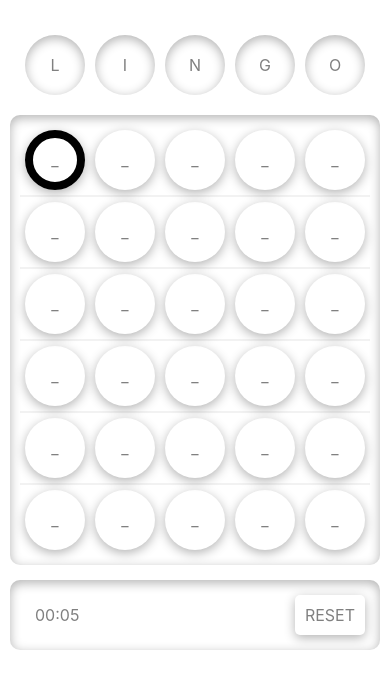
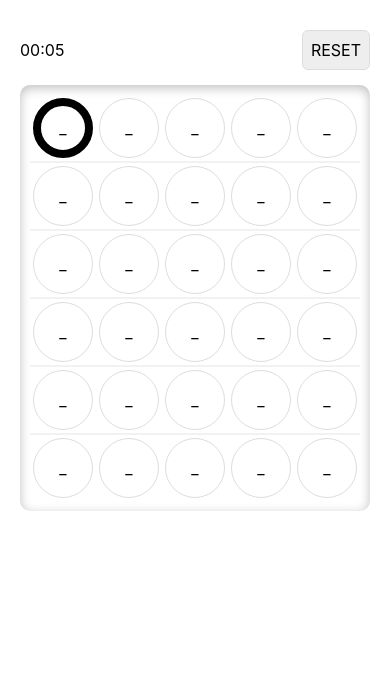
Before and after one commit to haf-decent/lingo, a React (Create React App) app in the folder client/: page / in a window 390 px wide. Shown: the top 688 px of the page. Built offline with nearby package versions, Linux system fonts and the light colour scheme.

Commit message:
add mobile keyboard with highlighting, redesign, refactor

```diff
--- a/client/src/Components/Game/Board.js
+++ b/client/src/Components/Game/Board.js
@@ -1,6 +1,5 @@
-import { useEffect, useState } from "react";
+import { useEffect } from "react";
 import styled from "styled-components";
-import { isMobile } from "react-device-detect";
 
 import { CenteredFlex, Flex } from "../Styles/Flex";
 
@@ -12,7 +11,7 @@ const Container = styled(CenteredFlex).attrs(() => ({
 	position: relative;
 	padding: 10px;
 	border-radius: 10px;
-	box-shadow: inset 0px 3px 11px rgba(0,0,0,0.3);
+	box-shadow: inset 0px 3px 11px rgba(0,0,0,0.25);
 `;
 
 const RowContainer = styled(Flex).attrs(() => ({
@@ -23,22 +22,13 @@ const RowContainer = styled(Flex).attrs(() => ({
 	}
 `;
 
-const HiddenInput = styled.textarea`
-	position: absolute;
-	width: 100%;
-	height: 100%;
-	opacity: 0;
-`;
-
 const allowed = "abcdefghijklmnopqrstuvwxyz".split("");
 
 export function Board({ enabled, gameState, onInput, onBackspace, onEnter, size }) {
-	const [ inputEl, setInputEl ] = useState();
 
 	useEffect(() => {
 		if (!enabled) return;
 
-		if (!inputEl) {
 		const onKeyDown = ({ key }) => {
 			switch(key) {
 				case "Backspace":
@@ -52,33 +42,10 @@ export function Board({ enabled, gameState, onInput, onBackspace, onEnter, size
 		window.addEventListener("keydown", onKeyDown);
 
 		return () => window.removeEventListener("keydown", onKeyDown);
-		}
-
-		const onMobileInput = ({ data, inputType }) => {
-			switch(inputType) {
-				case "deleteContentBackward":
-					return onBackspace();
-				case "insertLineBreak":
-					return onEnter();
-				case "insertText":
-					return allowed.includes(data.toLowerCase()) && onInput(data.toLowerCase());
-				default:
-					return;
-			}
-		}
-		inputEl.addEventListener("input", onMobileInput);
-
-		return () => inputEl.removeEventListener("input", onMobileInput);
-	}, [ inputEl, onInput, onBackspace, onEnter, enabled ]);
+	}, [ onInput, onBackspace, onEnter, enabled ]);
 
 	return (
-		<Container onTouchStart={event => {
-			console.log(inputEl);
-			if (!inputEl) return;
-			event.preventDefault();
-			inputEl.click();
-			inputEl.focus();
-		}}>
+		<Container>
 			{gameState.map((row, i) => (
 				<RowContainer key={i}>
 					{row.map(({ letter, status }, r) => (
@@ -91,7 +58,6 @@ export function Board({ enabled, gameState, onInput, onBackspace, onEnter, size
 					))}
 				</RowContainer>
 			))}
-			{isMobile && <HiddenInput ref={setInputEl}/>}
 		</Container>
 	)
 }
--- a/client/src/Components/Game/Controls.js
+++ b/client/src/Components/Game/Controls.js
@@ -9,15 +9,10 @@ const Container = styled(Flex).attrs(() => ({
 	align: "center"
 }))`
 	width: ${({ width }) => width}px;
-	padding: 15px;
-	border-radius: 10px;
-	box-shadow: inset 0px 3px 11px rgba(0,0,0,0.3);
 `;
 
 const Status = styled(CenteredFlex)`
 	height: 40px;
-	padding: 0px 10px;
-	color: gray;
 	& > strong {
 		text-transform: uppercase;
 	}
@@ -25,10 +20,10 @@ const Status = styled(CenteredFlex)`
 
 const ResetButton = styled(CenteredFlex)`
 	height: 40px;
-	padding: 10px;
-	border-radius: 5px;
-	color: gray;
-	box-shadow: 0px 3px 11px rgba(0,0,0,0.3);
+	padding: 4px 8px;
+	border-radius: 6px;
+	background-color: #eee;
+	border: 1px solid #ddd;
 	cursor: pointer;
 `;
 
--- /dev/null
+++ b/client/src/Components/Game/Keyboard.js
@@ -0,0 +1,88 @@
+import styled from "styled-components";
+import { CenteredFlex } from "../Styles/Flex";
+
+const Container = styled(CenteredFlex).attrs(() => ({
+	column: true
+}))`
+	position: fixed;
+	bottom: 0px;
+	left: 0px;
+	right: 0px;
+	height: 160px;
+
+	background-color: white;
+	box-shadow: 0px 3px 13px rgba(0,0,0,0.4);
+
+	border-top-left-radius: 20px;
+	border-top-right-radius: 20px;
+`;
+
+const KeyRow = styled(CenteredFlex)``;
+
+const Key = styled(CenteredFlex)`
+	min-width: 30px;
+	height: 38px;
+	margin: 1.5px;
+	padding: 8px;
+	border-radius: 4px;
+	border: 1px solid #ddd;
+	// box-shadow: 0px 3px 7px rgba(0,0,0,0.25);
+
+	text-transform: uppercase;
+	cursor: pointer;
+
+	background-color: ${({ status = null, special = false }) => {
+		if (special) return `rgba(0,0,0,0.8); color: white`;
+		switch(status) {
+			case "unused":
+				return `#bbb`;
+			case "misplaced":
+				return `yellow`;
+			case "correct":
+				return `#00ff00`;
+			default:
+				return `#eee`;
+		}
+	}};
+`;
+
+const keyboardArr = [
+	"qwertyuiop".split(""),
+	"asdfghjkl".split(""),
+	"zxcvbnm".split("")
+];
+
+export function Keyboard({ letterState, onInput, onEnter, onBackspace }) {
+
+	return (
+		<Container>
+			{keyboardArr.map((row, r) => (
+				<KeyRow key={r}>
+					{row.map((key, i) => (
+						<Key
+							key={i}
+							status={letterState[ key ] || null}
+							special={key.length > 1}
+							onClick={() => onInput(key)}>
+							{key}
+						</Key>
+					))}
+					{r === 1 && (
+						<Key
+							special={true}
+							onClick={onBackspace}>
+							{"\u21e6"}
+						</Key>
+					)}
+					{r === 2 && (
+						<Key
+							special={true}
+							onClick={onEnter}>
+							enter
+						</Key>
+					)}
+				</KeyRow>
+			))}
+		</Container>
+	)
+}
--- a/client/src/Components/Game/LetterSlot.js
+++ b/client/src/Components/Game/LetterSlot.js
@@ -5,26 +5,25 @@ import { CenteredFlex } from "../Styles/Flex";
 const Container = styled(CenteredFlex)`
 	width: ${({ size }) => size}px;
 	height: ${({ size }) => size}px;
-	margin: 5px;
+	margin: 3px;
 	border-radius: ${({ size }) => size / 2}px;
 
-	box-shadow: ${({ invert = false }) => invert ? "inset": ""} 0px 3px 11px rgba(0,0,0,0.3);
+	// box-shadow: ${({ invert = false }) => invert ? "inset": ""} 0px 3px 11px rgba(0,0,0,0.3);
 
 	text-transform: uppercase;
-	color: gray;
 
 	${({ status = null }) => {
 		switch(status) {
 			case "selected":
 				return `border: 8px solid black;`;
 			case "unused":
-				return `border: 8px solid rgba(0,0,0,0.4);`;
+				return `border: 8px solid #aaa;`;
 			case "misplaced":
 				return `border: 8px solid yellow;`;
 			case "correct":
 				return `border: 8px solid #00ff00;`;
 			default:
-				return `border: none;`;
+				return `border: 1px solid #ddd;`;
 		}
 	}}
 `;
--- a/client/src/Components/Game/index.js
+++ b/client/src/Components/Game/index.js
@@ -2,29 +2,33 @@ import { useCallback, useEffect, useMemo, useState } from "react";
 import styled from "styled-components";
 import { isMobile } from "react-device-detect";
 
-import { CenteredFlex, Flex } from "../Styles/Flex";
+import { CenteredFlex } from "../Styles/Flex";
 import { Board } from "./Board";
 import { Controls } from "./Controls";
-import { LetterSlot } from "./LetterSlot";
+// import { LetterSlot } from "./LetterSlot";
+import { Keyboard } from "./Keyboard";
 
 const Container = styled(CenteredFlex).attrs(() => ({
 	column: true
 }))`
 	padding: 30px;
-	& > div {
+	padding-bottom: 160px;
+	& > div:not(:last-of-type) {
 		margin-bottom: 15px;
 	}
 `;
 
-const Title = styled(Flex).attrs(() => ({
-	align: "center"
-}))``;
+// const Title = styled(Flex).attrs(() => ({
+// 	align: "center"
+// }))``;
 
 const createBlankState = (rows, cols) => (
 	Array.from({ length: rows }, () => (
 		Array.from({ length: cols }, () => "_")
 	))
 );
+
+const defaultSize = 60;
 
 export function Game({ word, chooseNewWord }) {
 	word = word.toLowerCase();
@@ -55,8 +59,8 @@ export function Game({ word, chooseNewWord }) {
 	const enabled = !!word && !hasWon && !hasLost;
 
 	const size = useMemo(() => {
-		if (isMobile && word && window.innerWidth < 130 + word.length * 60) return (window.innerWidth - 130) / word.length;
-		return 60;
+		if (isMobile && word && window.innerWidth < 130 + word.length * defaultSize) return defaultSize / 60 * (window.innerWidth - 130) / word.length;
+		return defaultSize;
 	}, [ word ]);
 
 	const onInput = useCallback(letter => setState(({ move: [ row, col ], rows }) => {
@@ -88,9 +92,27 @@ export function Game({ word, chooseNewWord }) {
 		}
 	}), []);
 
+	const gameState = useMemo(() => state.rows.map((row, r) => (
+		row.map((char, c) => ({
+			letter: char,
+			status: r < state.move[0]
+				? checkStatus(char, c)
+				: enabled && r === state.move[0] && (c === state.move[1] || (state.move[1] === row.length && c === state.move[1] - 1))
+					? "selected"
+					: null
+		})
+	))), [ state, checkStatus, enabled ]);
+
+	const letterState = useMemo(() => (
+		state.rows.reduce((obj, row, r) => {
+			if (r < state.move[0]) row.forEach((char, c) => obj[ char ] = checkStatus(char, c));
+			return obj
+		}, {})
+	), [ state, checkStatus ])
+
 	return (
 		<Container>
-			<Title>
+			{/* <Title>
 				{"LINGO".split("").map((c, i) => (
 					<LetterSlot
 						key={i}
@@ -99,29 +121,31 @@ export function Game({ word, chooseNewWord }) {
 						invert={true}
 					/>
 				))}
-			</Title>
-			<Board
-				enabled={enabled}
-				size={size}
-				gameState={state.rows.map((row, r) => row.map((char, c) => ({
-					letter: char,
-					status: r < state.move[0]
-						? checkStatus(char, c)
-						: enabled && r === state.move[0] && (c === state.move[1] || (state.move[1] === row.length && c === state.move[1] - 1))
-							? "selected"
-							: null
-				})))}
-				onInput={onInput}
-				onEnter={onEnter}
-				onBackspace={onBackspace}
-			/>
+			</Title> */}
 			<Controls
-				width={size * word.length + 70}
+				width={size * word.length + 50}
 				enabled={enabled}
 				hasWon={hasWon}
 				hasLost={hasLost ? word: false}
 				onReset={chooseNewWord}
 			/>
+			<Board
+				enabled={enabled}
+				size={size}
+				gameState={gameState}
+				onInput={onInput}
+				onEnter={onEnter}
+				onBackspace={onBackspace}
+			/>
+			{isMobile && (
+				<Keyboard
+					width={size * word.length + 50}
+					letterState={letterState}
+					onInput={onInput}
+					onEnter={onEnter}
+					onBackspace={onBackspace}
+				/>
+			)}
 		</Container>
 	)
 }
```
Lines whose indentation alone changed are shown as unchanged.
